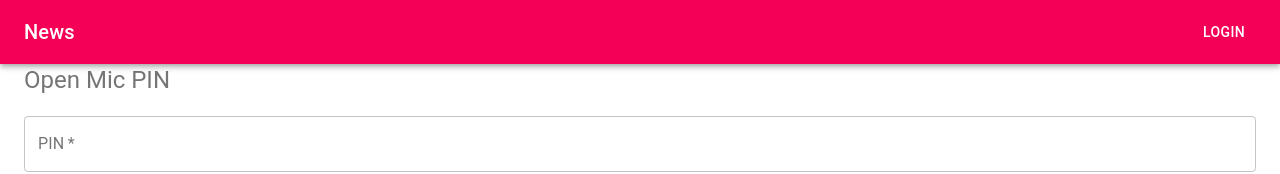
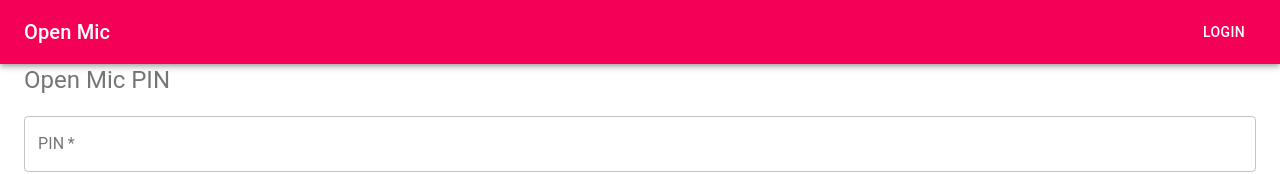
Before and after one commit to brendagold/mic, a React (Create React App) app: page / in a window 1280 px wide. Shown: the top 174 px of the page. Built offline with nearby package versions, Linux system fonts and the light colour scheme.

Commit message:
change name

```diff
--- a/src/components/Navbar.js
+++ b/src/components/Navbar.js
@@ -28,7 +28,7 @@ export default function NavBar() {
         <Toolbar>
 
           <Typography variant="h6" className={classes.title}>
-            News
+            Open Mic
           </Typography>
           <Button color="inherit">Login</Button>
         </Toolbar>
```
